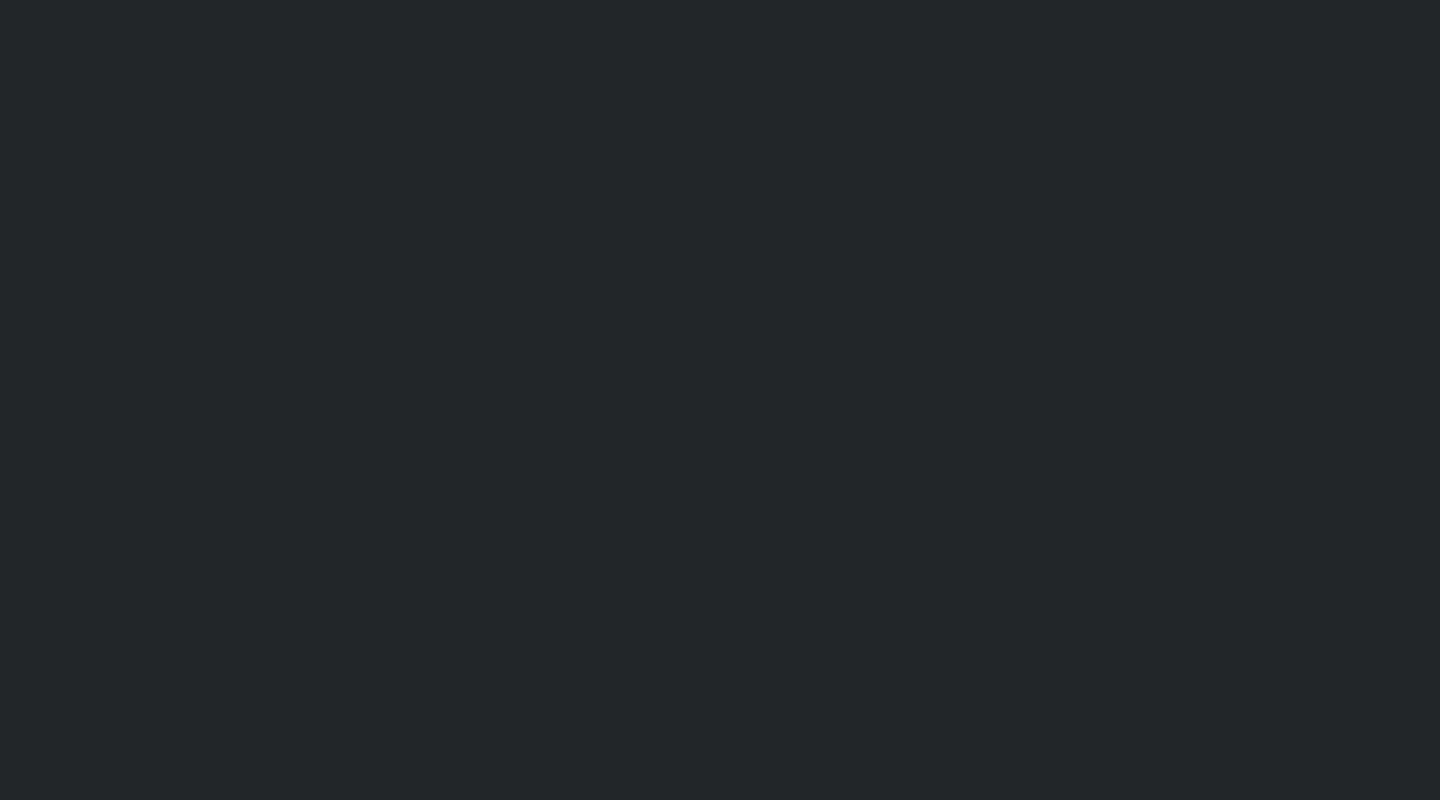
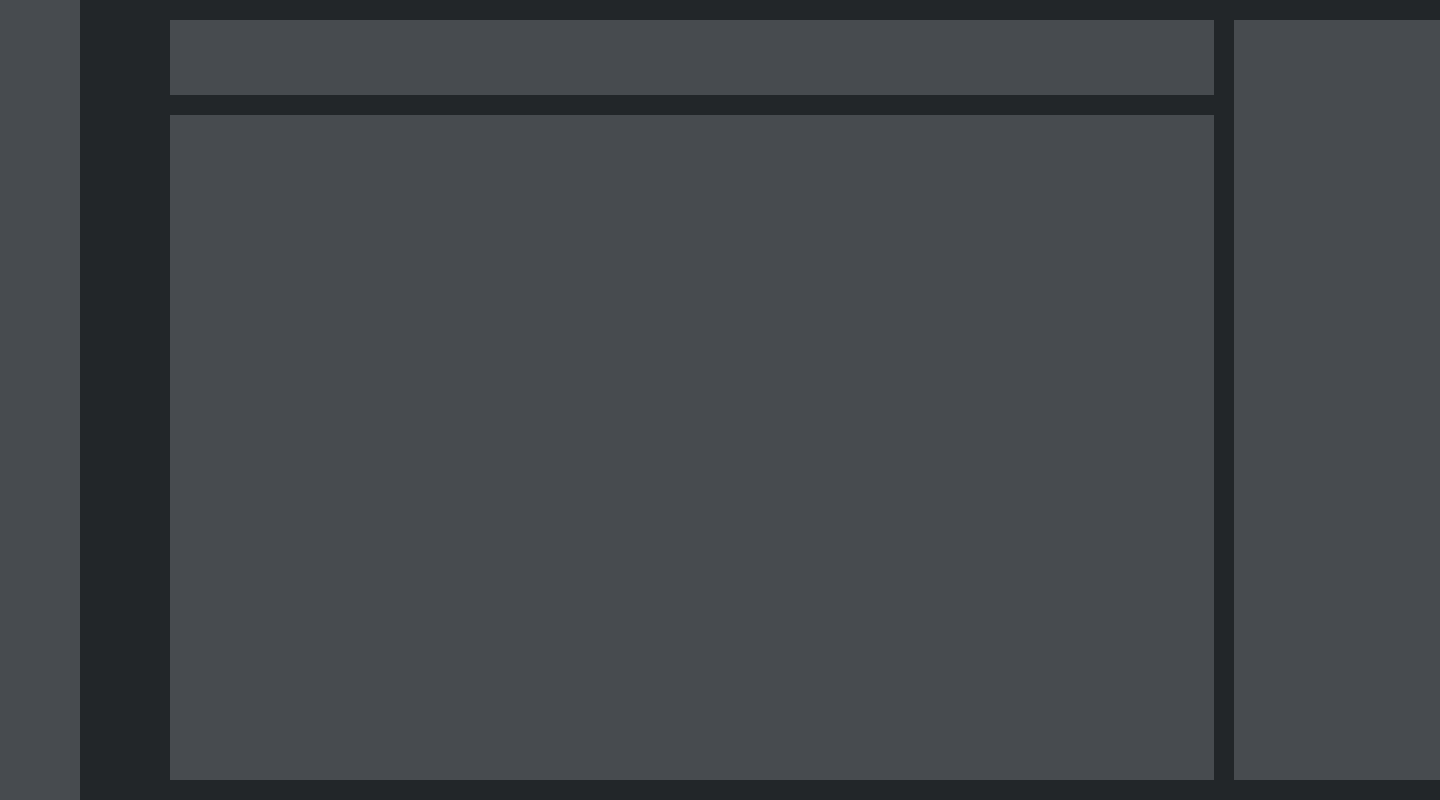
Before and after one commit to hamate/rubber-duckings-fedex, a React (Create React App) app in the folder frontend/: page /challenge in a window 1280 px wide. Shown: the whole page, 1440 px wide, since content can reach past the window. Built offline with nearby package versions, Linux system fonts and the light colour scheme.

Commit message:
basic layout for main page

```diff
--- a/frontend/src/App.js
+++ b/frontend/src/App.js
@@ -9,6 +9,7 @@ import {
 import Landing from './pages/Landing';
 import Login from './pages/Login';
 import Register from './pages/Register';
+import Challenge from './pages/Challenge';
 import './App.css';
 
 function App() {
@@ -28,10 +29,10 @@ function App() {
         <Route exact path="/register" component={Register} />
         <Route exact path="/login" component={Login} />
         <Route exact path="/admin" component={Login} />
-        <Route exact path="/admin/challange" />
-        <Route path="/challange" />
+        <Route exact path="/admin/challenge" />
+        <Route path="/challenge" component={Challenge} />
         <Route exact path="/">
-            {tokenExists() ? <Redirect to="/challange" /> : <Redirect to="/" />}
+            {tokenExists() ? <Redirect to="/challenge" /> : <Redirect to="/" />}
         </Route>
       </Switch>
     </div>
--- /dev/null
+++ b/frontend/src/pages/Challenge.js
@@ -0,0 +1,32 @@
+import React from 'react';
+import { Route, Switch } from 'react-router-dom';
+import '../styles/Challenge.css';
+
+function Challenge() {
+  return (
+    <div className="challenge-container">
+      <nav>
+        <div className="menu dummy"/>
+      </nav>
+
+      <main>
+        <div className="middle-content">
+          <div className="counter dummy" />
+          <div className="content-container dummy" >
+            <Switch>
+              <Route exact path="/challenge/commitments" />
+              <Route exact path="/challenge/overview" />
+              <Route exact path="/challenge/statistics" />
+            </Switch>
+          </div>
+        </div>
+        <div className="message-board dummy" />
+      </main>
+
+
+
+    </div>
+  );
+}
+
+export default Challenge;
--- a/frontend/src/pages/Landing.js
+++ b/frontend/src/pages/Landing.js
@@ -5,13 +5,15 @@ import '../styles/Landing.css';
 
 function Landing() {
   const dispatch = useDispatch();
-  const challenge = useSelector((state) => state.challenge.challenge)
 
   useEffect(() => {
     dispatch(getChallenge());
   }, [dispatch]);
 
+  const challenge = useSelector((state) => state.challenge.challenge)
+
   let challengeStartTimestamp = new Date(challenge.startDate).getTime();
+  let challengeEndTimestamp = new Date(challenge.endDate).getTime();
   let currentTimestamp = Date.now();
 
   return(
@@ -26,19 +28,23 @@ function Landing() {
         <h1>ARE YOU READY FOR A <br /><span>CHALLENGE?!</span></h1>
 
         {
-        challengeStartTimestamp > currentTimestamp ?
+        currentTimestamp < challengeEndTimestamp ?
         <div>
           <div className="landing-details">
             <h2>{challenge.title}</h2>
             <p>{challenge.description}</p>
           </div>
+
           <div className="landing-user-btns">
             <div className="btn login-btn">
               <a href="/login">LOGIN</a>
             </div>
-            <div className="btn register-btn">
+
+            {currentTimestamp < challengeStartTimestamp ?
+             <div className="btn register-btn">
               <a href="/register">JOIN CHALLENGE</a>
             </div>
+            : null }
           </div>
         </div>
         :
--- /dev/null
+++ b/frontend/src/styles/Challenge.css
@@ -0,0 +1,55 @@
+.dummy {
+  background-color: #474b4f;
+}
+
+.challenge-container {
+  display: flex;
+  justify-content: space-between;
+  align-items: center;
+  height: 100vh;
+  min-width: 1440px;
+}
+
+.challenge-container main {
+  margin: 20px;
+  min-width: 1270px;
+  display: flex;
+  margin: 0 auto;
+}
+
+nav {
+  width: 170px;
+  height: 100vh;
+}
+
+.menu {
+  width: 80px;
+  height: 100vh;
+  transition: width .5s;
+}
+
+.menu:hover {
+  width: 150px
+}
+
+.middle-content {
+  height: 100%;
+  width: 100%;
+}
+
+.counter {
+  height: 75px;
+  width: 100%;
+  margin-bottom: 20px;
+}
+
+.content-container {
+  width: 100%;
+  height: calc(100vh - 135px);
+}
+
+.message-board {
+  width: 250px;
+  height: calc(100vh - 40px);
+  margin-left: 20px;
+}
```
Also changed, not shown: frontend/src/utilities/challengeProgress.js (added, +21 -0 lines), 1 other file (tests, documents, lock files or other folders).
